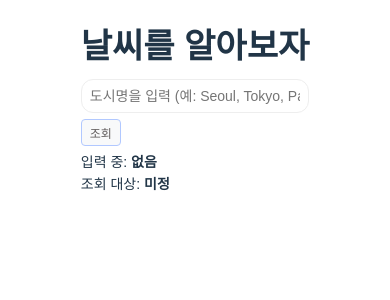
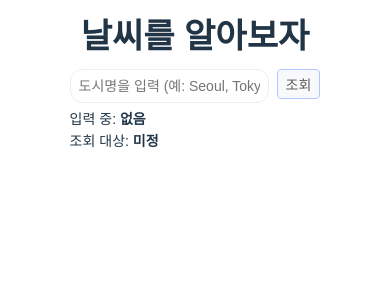
Before and after one commit to LeahKim-dev/Weather-mini, a React (Vite) app: page / in a window 390 px wide. Shown: the top 300 px of the page. Built offline with nearby package versions, Linux system fonts and the light colour scheme.

Commit message:
- move search button next to input window \n- can move preview list with keyboard

```diff
--- a/src/App.jsx
+++ b/src/App.jsx
@@ -41,6 +41,7 @@ export default function App() {
   // 자동완성 상태
   const [candidates, setCandidates] = useState([]);
   const [isManualSelection, setIsManualSelection] = useState(false);
+  const [selectedIndex, setSelectedIndex] = useState(-1);
 
   // 후보 선택 핸들러
   const handleCandidateSelect = (candidate) => {
@@ -49,8 +50,44 @@ export default function App() {
     setCoords(candidate);
     setTarget(candidate.label);
     setCandidates([]);
+    setSelectedIndex(-1);
   };
 
+  // 키보드 네비게이션 핸들러
+  const handleKeyDown = (e) => {
+    if (candidates.length == 0 ) return;
+
+    switch (e.key) {
+      case 'ArrowDown':
+        e.preventDefault();
+        setSelectedIndex(prev =>
+          prev < candidates.length - 1 ? prev + 1 : 0
+        );
+        break;
+
+      case 'ArrowUp':
+        e.preventDefault();
+        setSelectedIndex(prev =>
+          prev > 0 ? prev - 1 : candidates.length - 1
+        );
+        break;
+
+      case 'Enter':
+        e.preventDefault();
+        if (selectedIndex >= 0 && candidates[selectedIndex]) {
+          handleCandidatesSelect(candidates[selectedIndex]);
+        } else {
+          // 일반 폼 제출
+          handleSubmit(e);
+        }
+        break;
+
+      case 'Escape':
+        setCandidates([]);
+        setSelectedIndex(-1);
+        break;
+    }
+  };
   // 폼 제출 핸들러
   const handleSubmit = (e) => {
     e.preventDefault();
@@ -237,6 +274,7 @@ export default function App() {
       } catch (err) {
         console.error("자동완성 오류:", err);
         setCandidates([]);
+        setSelectedIndex(-1);
       }
     }, AUTOCOMPLETE_DELAY);
 
@@ -248,19 +286,34 @@ export default function App() {
     container: {
       fontFamily: "Arial, sans-serif",
       maxWidth: "720px",
-      margin: "0 auto",
-      padding: "10px"
+      margin: "0 4px",
+      padding: "20px 4px !important",
+      paddingLeft: "4px !important",paddingRight: "4px !important",
     },
-    inputContainer: { position: "relative" },
-    input: { width: "100%", padding: "8px", fontSize: "14px" },
+    inputContainer: {
+      position: "relative",
+      display: "flex",
+      gap: "8px",
+      alignItems: "flex-start"
+    },
+
+    input: {
+      flex: 1,
+      padding: "8px",
+      fontsize: "14px !important",
+    },
+      // width: "100%", padding: "8px", fontSize: "14px" },
     button: {
-      marginTop: "6px",
+      // marginTop: "6px",
+      whiteSpace: "nowrap",
+      flexShrink: 0,
       padding: "4px 8px",
       backgroundColor: "#f8f9fa",
       color: "rgba(73, 69, 69, 0.87)",
       border: "1px solid #b1c8ff",
       borderRadius: "4px",
-      cursor: "pointer"
+      cursor: "pointer",
+      fontSize: "14px",
     },
     autocompleteContainer: {
       position: "absolute",
@@ -286,6 +339,11 @@ export default function App() {
       background: "transparent",
       cursor: "pointer",
       marginBottom: "6px",
+      transition: "background-color 0.2s ease",
+    },
+    candidateButtonSelected: {
+      backgroundColor: "#b1c8ff",
+      borderColor: "#8a9eff",
     },
     infoBox: {
       marginTop: "6px",
@@ -307,22 +365,30 @@ export default function App() {
       <h1 style={{ textAlign: "center" }}>날씨를 알아보자</h1>
 
       {/* 입력 폼 */}
-      <form onSubmit={handleSubmit} style={{ marginTop: "10px" }}>
+      <form onSubmit={handleSubmit} style={{ marginTop: "8px"}}>
         <div style={styles.inputContainer}>
           <input
             style={styles.input}
             placeholder="도시명을 입력 (예: Seoul, Tokyo, Paris)"
             value={city}
             onChange={(e) => setCity(e.target.value)}
+            onKeyDown={handleKeyDown}
           />
+          <button type="submit" style={styles.button}>
+            조회
+          </button>
+
 
           {/* 자동완성 목록 */}
           {candidates.length > 0 && (
             <div style={styles.autocompleteContainer}>
-              {candidates.map((candidate) => (
+              {candidates.map((candidate, index) => (
                 <button
                   key={`${candidate.label}-${candidate.lat}-${candidate.lon}`}
-                  style={styles.candidateButton}
+                  style={{
+                    ...styles.candidateButton,
+                    ...(index === selectedIndex ? styles.candidateButtonSelected : {})
+                  }}
                   onClick={() => handleCandidateSelect(candidate)}
                   type="button"
                 >
@@ -340,10 +406,6 @@ export default function App() {
             </div>
           )}
         </div>
-
-        <button type="submit" style={styles.button}>
-          조회
-        </button>
       </form>
 
       {/* 상태 미리보기 */}
@@ -373,8 +435,8 @@ export default function App() {
       </div>
 
       {/* 날씨 정보 */}
-      <div style={{ marginTop: "6px" }}>
-        {weatherLoading && <p>날씨 불러오는 중...</p>}
+      <div style={{ marginTop: "4px" }}>
+        {weatherLoading && <p style={{ fontSize: "12px", margin: "6px 0"}}>날씨 불러오는 중...</p>}
         {weatherError && <p style={styles.errorText}>{weatherError}</p>}
 
         {/* 현재 날씨 */}
--- a/src/index.css
+++ b/src/index.css
@@ -110,7 +110,7 @@ body {
 }
 
 .app-wrap {
-  padding: 10px;
+  padding: 20px 4px !important;
   max-width: var(--container-max);
   width: 100%;
   overflow-wrap: anywhere;
@@ -121,11 +121,11 @@ body {
   input,
   select,
   textarea {
-    font-size: 16px; /* iOS 줌 방지 */
+    font-size: 14px; /* iOS 줌 방지 */
   }
 
   .app-wrap {
-    padding: var(--space-2);
+    padding: 20px 4px;
   }
 }
 
```
